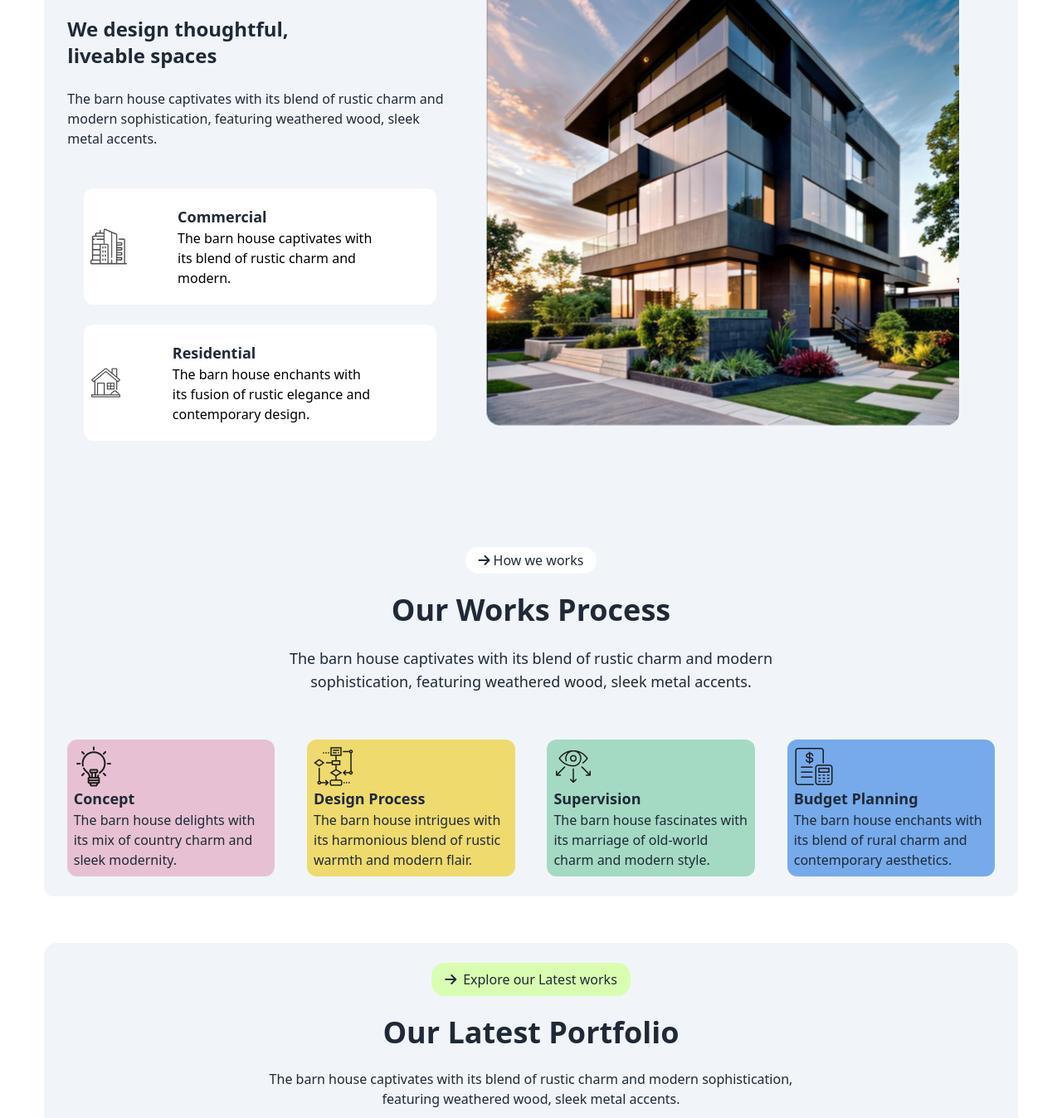
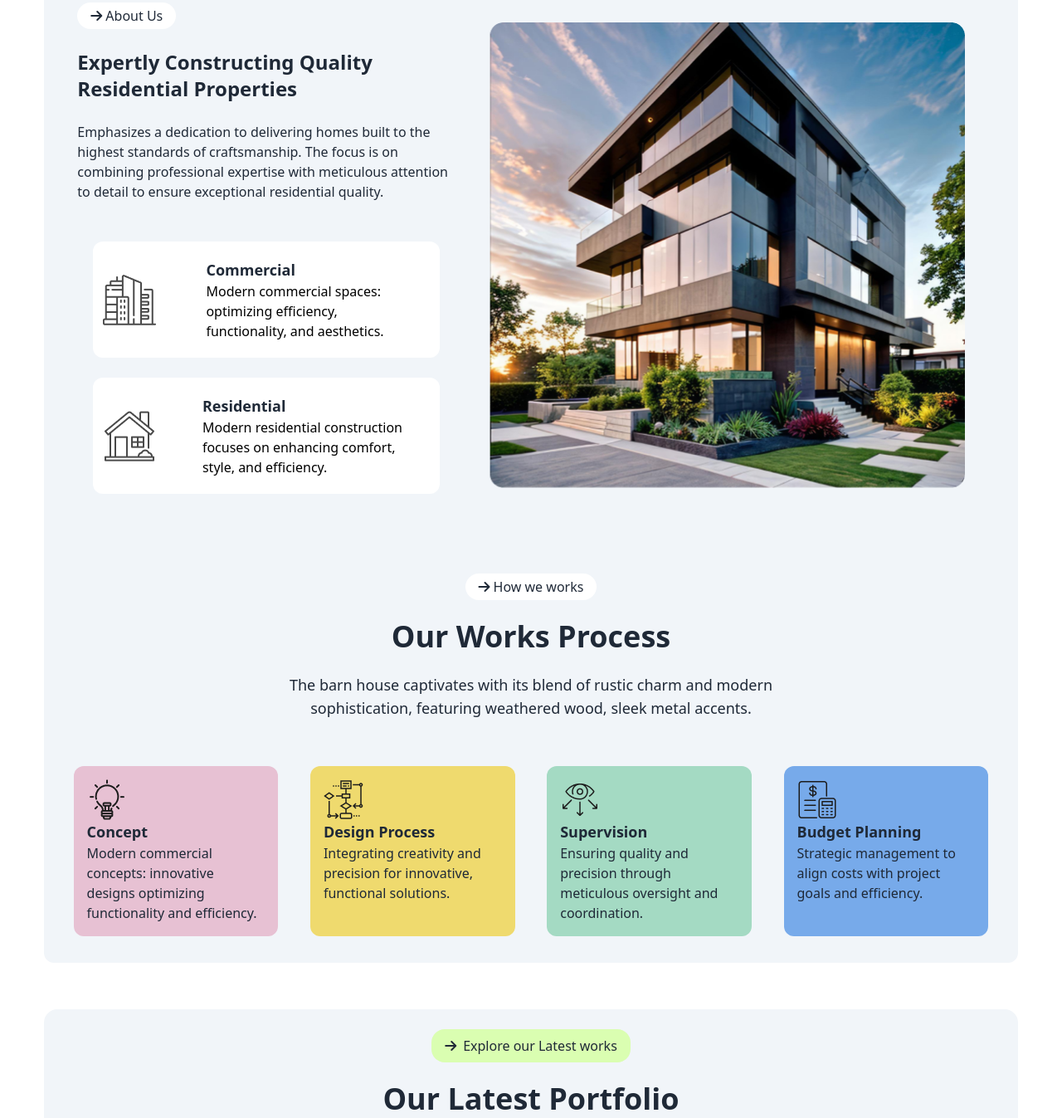
Before and after one commit to ifratul36/assignment-three-ph, a plain HTML site: page index.html in a window 1280 px wide. Shown: the part 871-2218 px from the top of the page at 83% size. Drawn offline with nearby package versions, Linux system fonts and the light colour scheme.

Commit message:
final update

```diff
--- a/index.html
+++ b/index.html
@@ -36,7 +36,7 @@
 <body>
     <!-- header section -->
      <header class="bg-gradient-to-b from-slate-100 to-[#FFFFFF]pt-4">
-        <nav class="flex items-center justify-between p-4 w-11/12 mx-auto">
+        <nav class="flex items-center justify-between lg:p-4 p-4 lg:w-11/12 mx-auto">
               <div class="flex items-center gap-5 justify-between">
                 <span class="bg-primary_btn rounded-full px-2 py-1 -rotate-45"><i class="fa-solid fa-arrow-right"></i></span>
                 <h1 class="font-semibold text-lg text-[text]">Rinterio</h1>
@@ -57,15 +57,15 @@
             </div>
             <div class="font-medium text-lg lg:hidden bg-white rounded-full px-3 py-2"><i class="fa-solid fa-bars"></i></div>
         </nav>
-        <div class="w-11/12 mx-auto">
+        <div class="lg:w-11/12 mx-auto">
             <div class="">
                 <img class="mx-auto" src="./assets/banner.png" alt="">
             </div>
             <br>
             <div class="lg:w-4/6 mx-auto">
-                <h1 class="font-extrabold  lg:text-5xl text-3xl text-center">A barn house of this design has a striking appearance</h1>
+                <h1 class="font-extrabold  lg:text-4xl text-3xl text-center">Innovative Construction Solutions for Modern Living Spaces</h1>
                 <br>
-                <p class="text-center">The barn house captivates with its blend of rustic charm and modern sophistication, featuring weathered wood, sleek metal accents, and large windows that flood the space with natural light.</p>
+                <p class="text-center w-full p-3">Focuses on providing cutting-edge construction methods tailored for contemporary homes. The company prioritizes advanced techniques to enhance functionality and aesthetics. Their approach ensures modern living spaces meet current standards of design and efficiency.</p>
                 <br>
                  <div class="w-full flex justify-center">
                   <button class="bg-[#d3faa5] px-4 py-2 rounded-3xl " >View Details <span class="bg-primary_btn  rounded-full px-2 py-1 "><i class="fa-solid fa-arrow-right -rotate-45"></i></span></button>
@@ -78,43 +78,41 @@
      <!-- main section -->
       <main class="lg:w-11/12 lg:mx-auto">
           <!-- design thoughtful site -->
-           <section class="bg-slate-100 rounded-xl p-4">
-            <div class="hidden lg:block p-3 lg:text-left"><img src="./assets/Vector.png" alt=""></div>
-               <div class=" lg:flex  lg:gap-10 text-center  lg:text-left">
-                     <div class=" lg:w-5/12 lg:pl-3">
+           <section class="bg-slate-100 rounded-xl p-6">
+            <div class="hidden lg:block lg:text-left lg:pb-2"><img src="./assets/Vector.png" alt=""></div>
+               <div class=" lg:flex  lg:gap-10 text-center  lg:text-left p-4">
+                     <div class=" lg:w-5/12">
                       <button class="bg-white rounded-full px-4 py-1 mt-2"><span><i class="fa-solid fa-arrow-right mr-1"></i></span>About Us</button>
                       <br>
                       <br>
-                      <h1 class="font-extrabold text-2xl lg:text7xl">We design thoughtful, <br class="hidden lg:block">liveable spaces</h1>
+                      <h1 class="font-extrabold text-2xl lg:text7xl">Expertly Constructing Quality <br class="hidden lg:block">Residential Properties</h1>
                       <br>
-                      <p>The barn house captivates with its blend of rustic charm and modern sophistication, featuring weathered wood, sleek metal accents.</p>
+                      <p> Emphasizes a dedication to delivering homes built to the highest standards of craftsmanship. The focus is on combining professional expertise with meticulous attention to detail to ensure exceptional residential quality.</p>
                       <br>
                       <br>
                       <!-- card1 -->
                        <div class="bg-white rounded-xl py-5 flex items-center justify-center w-11/12 lg:px-2 px-4 mx-auto">
-                         <div class=""><img src="./assets/commercial.png" alt=""></div>
+                         <div class="w-[50%] pl-1"><img src="./assets/commercial.png" alt=""></div>
                          <div>
-                          <h1 class="w-4/6 mx-auto font-bold text-lg">Commercial</h1>
-                          <p class="w-4/6 mx-auto text-black">The barn house captivates with its blend of rustic charm and modern.</p>
+                          <h1 class="w-5/6 mx-auto font-bold text-lg">Commercial</h1>
+                          <p class="w-5/6 mx-auto text-black">Modern commercial spaces:  optimizing efficiency, functionality, and aesthetics.</p>
                          </div>
                        </div>
                        <br>
                       <!-- card2 -->
                        <div class="bg-white rounded-xl py-5 flex items-center justify-center w-11/12 lg:px-2 px-4 mx-auto">
-                         <div class=""><img src="./assets/residential.png" alt=""></div>
+                         <div class="w-[50%] pl-1"><img src="./assets/residential.png" alt=""></div>
                          <div>
-                          <h1 class="w-4/6 mx-auto font-bold text-lg">Residential</h1>
-                          <p class="w-4/6 mx-auto text-black">The barn house enchants with its fusion of rustic elegance and contemporary design.</p>
+                          <h1 class="w-5/6 mx-auto font-bold text-lg">Residential</h1>
+                          <p class="w-5/6 mx-auto text-black">Modern residential construction focuses on enhancing comfort, style, and efficiency.</p>
                          </div>
                        </div>
                        <br>
                      </div>
-                     <div class="p-0 lg:w-6/12 lg:12/12">
+                     <div class="pt-8 lg:h-12/12">
                         <img src="./assets/Rectangle.png" alt="">
                      </div>
                </div>
-               <br>
-               <br>
                <br>
                <br>
               <!-- work process -->
@@ -131,31 +129,31 @@
                 <br>
                 <div class="lg:grid lg:grid-cols-4 gap-4 py-2">
                   <!-- card 1 -->
-                  <div class="w-11/12 px-2 mx-auto rounded-xl text-center lg:text-left py-2 bg-[#E7C1D3]">
+                  <div class="w-11/12 p-4 mx-auto rounded-xl text-center lg:text-left bg-[#E7C1D3]">
                     <img class="mx-auto lg:ml-0" src="./assets/concept.png" alt="">
                     <h1 class="font-bold text-lg">Concept</h1>
-                    <p>The barn house delights with its mix of country charm and sleek modernity.</p>
+                    <p>Modern commercial concepts: innovative designs optimizing functionality and efficiency.</p>
                   </div>
                   <br class="lg:hidden">
                      <!-- card 2 -->
-                     <div class="w-11/12 px-2 mx-auto rounded-xl text-center lg:text-left py-2 bg-[#EFDA6E]">
+                     <div class="w-11/12 p-4 mx-auto rounded-xl text-center lg:text-left  bg-[#EFDA6E]">
                       <img class="mx-auto lg:ml-0" src="./assets/flow-chart.png" alt="">
                       <h1 class="font-bold text-lg">Design Process</h1>
-                      <p>The barn house intrigues with its harmonious blend of rustic warmth and modern flair.</p>
+                      <p>Integrating creativity and precision for innovative, functional solutions.</p>
                     </div>
                     <br class="lg:hidden">
                        <!-- card 3 -->
-                  <div class="w-11/12 px-2 mx-auto rounded-xl text-center lg:text-left py-2 bg-[#A4DAC3]">
+                  <div class="w-11/12 p-4 mx-auto rounded-xl text-center lg:text-left  bg-[#A4DAC3]">
                     <img class="mx-auto lg:ml-0" src="./assets/vision.png" alt="">
                     <h1 class="font-bold text-lg">Supervision</h1>
-                    <p>The barn house fascinates with its marriage of old-world charm and modern style.</p>
+                    <p>Ensuring quality and precision through meticulous oversight and coordination.</p>
                   </div>
                   <br class="lg:hidden">
                      <!-- card 4 -->
-                     <div class="w-11/12 px-2 mx-auto rounded-xl text-center lg:text-left py-2 bg-[#77AAEA]">
+                     <div class="w-11/12 p-4 mx-auto rounded-xl text-center lg:text-left  bg-[#77AAEA]">
                       <img class="mx-auto lg:ml-0" src="./assets/budget-planning.png" alt="">
                       <h1 class="font-bold text-lg">Budget Planning</h1>
-                      <p>The barn house enchants with its blend of rural charm and contemporary aesthetics.</p>
+                      <p>Strategic management to align costs with project goals and efficiency.</p>
                     </div>
                 </div>
               </div>
@@ -170,16 +168,16 @@
                   <br>
                   <h1 class="font-bold text-3xl lg:text-4xl">Our Latest Portfolio</h1>
                   <br>
-                  <p class="lg:w-7/12 mx-auto font-medium ">The barn house captivates with its blend of rustic charm and modern sophistication, featuring weathered wood, sleek metal accents.</p>
+                  <p class="lg:w-7/12 mx-auto font-medium ">Our latest portfolio showcases our most recent and innovative projects. Each entry reflects our commitment to excellence and cutting-edge design in every commercial space.</p>
                  </div>
                  <!-- grid section 1 -->
                   <div class="mt-4 lg:grid  grid-cols-12 gap-4">
                      <div class="lg:flex lg:items-center lg:justify-center p-4 drop-shadow-lg rounded-3xl col-span-8 bg-white">
-                       <div class="flex justify-center lg:mr-2 "><img class="w-[90%]" src="./assets/img1.png" alt=""></div>
+                       <div><img class=" w-full lg:w-[230px] lg:h-[150px]" src="./assets/img1.png" alt=""></div>
 
                        <div class="p-4 lg:w-11/12 text-center lg:text-left mt-2 lg:mt-0">
                         <h1 class="font-semibold text-lg">Commercial</h1>
-                        <p>The barn house captivates with its harmonious mix of rustic charm and modern design..</p>
+                        <p>Each design exemplifies our commitment to excellence, functionality, and modern aesthetics.</p>
                         <h1 class="font-bold text-lg">View Details <span class="bg-primary_btn text-white rounded-full px-2 py-1 ml-2"><i class="fa-solid fa-arrow-right -rotate-45"></i></span></h1>
                        </div>
                      </div>
@@ -200,10 +198,10 @@
                           </div>
 
                          <div class="lg:flex lg:items-center lg:justify-center p-6  rounded-3xl mt-2 lg:mt-0 lg:w-[66%] bg-white drop-shadow-lg">
-                           <div class="flex justify-center lg:mr-2 "><img class="w-[100%]" src="./assets/img4.png" alt=""></div>
+                           <div><img class=" w-full lg:w-[300px] lg:h-[150px]" src="./assets/img4.png" alt=""></div>
                            <div class=" p-4  text-center lg:text-left mt-2 lg:mt-0">
                             <h1 class="font-semibold text-lg">Commercial</h1>
-                            <p>The barn house captivates with its blend of rustic charm and modern. </p>
+                            <p>Commercial portfolio showcases innovative designs and functionality.</p>
                             <h1 class="font-bold text-lg">View Details <span class="bg-primary_btn text-white rounded-full px-2 py-1 ml-2"><i class="fa-solid fa-arrow-right -rotate-45"></i></span></h1>
                            </div>
                     </div>
@@ -229,7 +227,7 @@
                 </div>
                 <!-- right -->
                  <div class=" lg:w-[50%] lg:p-8 text-center lg:text-left">
-                  <p class="text-lg text-center lg:text-left">The company excels in creating spaces that blend rustic charm with modern design, merging timeless elegance with contemporary sophistication, delivering cozy yet stylish environments that are both warm and refined, ensuring client satisfaction.</p>
+                  <p class="text-lg text-center lg:text-left">Our projects around the world highlight our global reach and innovative approach. Each project exemplifies our commitment to exceptional design and functionality, making a significant international impact.</p>
                   <br>
                   <br>
                   <h1 class="font-extrabold text-3xl text-[#1c1c1c]">200+</h1>
@@ -254,7 +252,7 @@
             <br>
             <h1 class="font-bold text-3xl lg:text-4xl">Let’s Discuss Next Project</h1>
             <br>
-            <p class="lg:w-7/12 mx-auto font-medium ">The barn house captivates with its blend of rustic charm and modern sophistication, featuring weathered wood, sleek metal accents.</p>
+            <p class="lg:w-7/12 mx-auto font-medium ">Let’s connect on the next project, bringing fresh ideas together to align our vision and create innovative solutions for remarkable outcomes.</p>
            </div>
            <br>
            <div class=" mb-7 text-black  w-5/6 mx-auto">
@@ -285,13 +283,13 @@
 
       <!-- footer section -->
        <footer class="bg-[#1C1C1C] mt-2">
-          <section class="p-4 mb-2">
+          <section class="p-6 mb-2">
                 <div class="p-4">
                   <div class="flex items-center gap-5 justify-center ">
                     <span class="bg-primary_btn rounded-full px-2 py-1 -rotate-45"><i class="fa-solid fa-arrow-right"></i></span>
                     <h1 class="font-semibold text-lg text-[#E9E9E9]">Rinterio</h1>
                   </div>
-                  <p class="text-[#E9E9E9] text-center w-11/12 lg:w-7/12 mx-auto mt-4">The barn house captivates with its blend of rustic charm and modern sophistication, featuring weathered wood, sleek metal accents.</p>
+                  <p class="text-[#E9E9E9] text-center w-11/12 lg:w-7/12 mx-auto mt-4">Innovative construction solutions have transformed modern living spaces, creating environments that seamlessly blend functionality, aesthetics, and sustainability.</p>
                   <div class="mt-4 text-center lg:w-7/12 mx-auto h-auto">
                     <ul class="lg:flex lg:items-center lg:justify-between lg:gap-6  text-[#E9E9E9]">
                         <li>Home</li>
```
